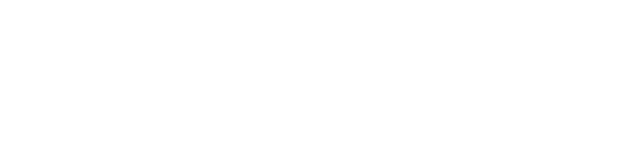
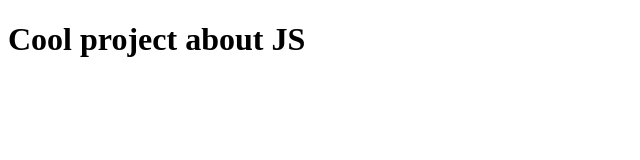
Before and after one commit to Dionysos5/NextP, a plain HTML site: page index.html in a window 1280 px wide. Shown: the whole page, without its empty margins (0-640 px from the left). Drawn offline with Linux system fonts and the light colour scheme.

Commit message:
update index.html

```diff
--- a/index.html
+++ b/index.html
@@ -4,10 +4,11 @@
 <head>
   <meta charset="UTF-8">
   <meta name="viewport" content="width=device-width, initial-scale=1.0">
-  <title>Document</title>
+  <title>NextP</title>
 </head>
 
 <body>
+  <h1>Cool project about JS</h1>
 
 </body>
 
```
